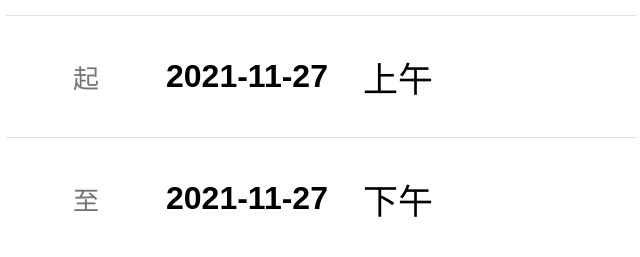
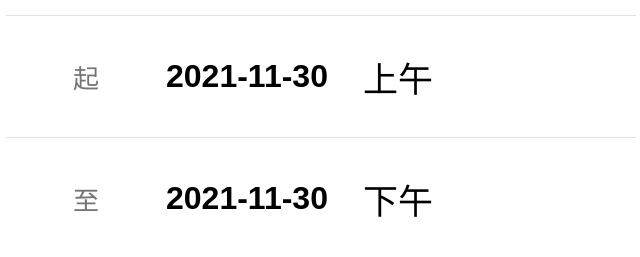
Before and after one commit to lblblblb06/lb, a plain HTML site: page ok.html in a window 1280 px wide. Shown: the part 750-1007 px from the top of the page, 319-959 px from the left. Drawn offline with Linux system fonts and the light colour scheme.

Commit message:
Update ok.html

```diff
--- a/ok.html
+++ b/ok.html
@@ -34,8 +34,8 @@
 		<div class="item_02">
 			<div class="t">请假时间</div>
 			<ul>
-				<li><p>起</p><div class="time">2021-11-27</div><span>上午</span></li>
-				<li><p>至</p><div class="time">2021-11-27</div><span>下午</span></li>
+				<li><p>起</p><div class="time">2021-11-30</div><span>上午</span></li>
+				<li><p>至</p><div class="time">2021-11-30</div><span>下午</span></li>
 			</ul>
 		</div>
 		<div class="item_03">
```
